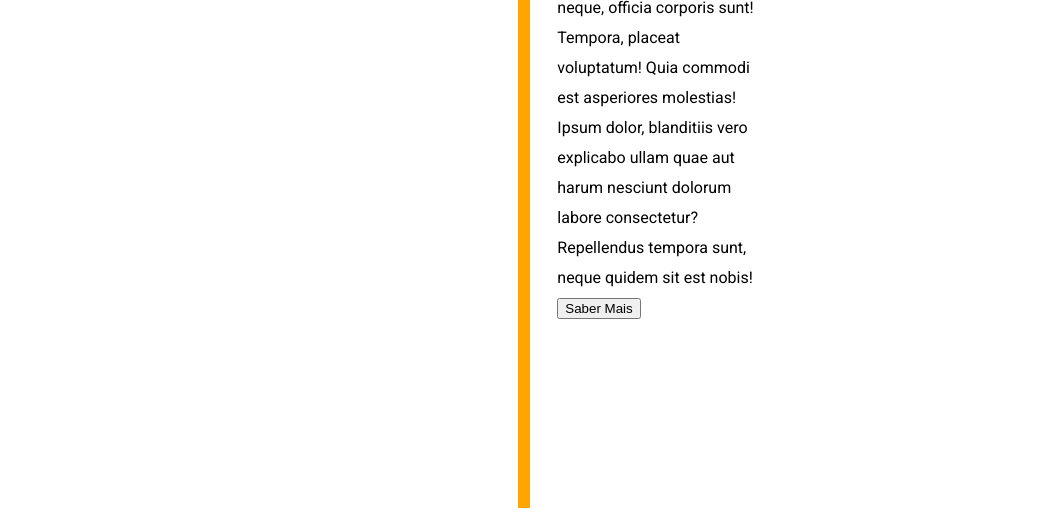
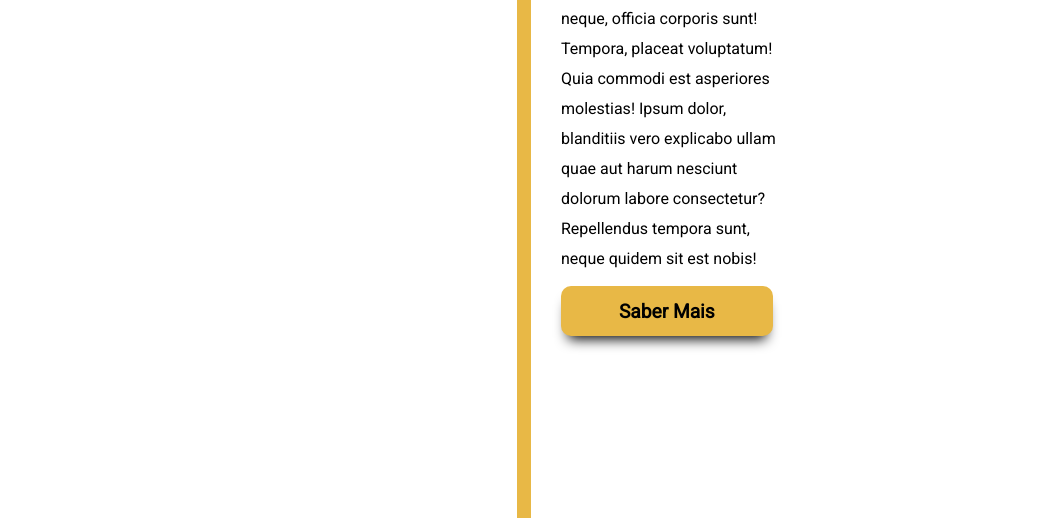
Before and after one commit to DaviSantana01/Designer, a plain HTML site: page index.html in a window 1280 px wide. Shown: the part 290-808 px from the top of the page, without its empty margins (116-1171 px from the left). Drawn offline with Linux system fonts and the light colour scheme.

Commit message:
Update style.css

```diff
--- a/css/style.css
+++ b/css/style.css
@@ -6,7 +6,7 @@
 }
 
 .pagina{
-    max-width: 900px;
+    max-width: 1000px;
     margin: 0 auto;
 
 }
@@ -56,7 +56,7 @@
 
 .banner div hr{
     margin: 0 3% 0 3% ;
-    background-color: orange;
+    background-color: rgb(232, 184, 70);
     padding: 0.7%;
     border: none;
     height: 80vh;
@@ -77,3 +77,23 @@
     width: 50%;
     line-height: 30px;
 }
+
+.banner div article button{
+    background-color: rgb(232, 184, 70);
+    transition: ease-in-out all 1s;
+    font-size: 1.2rem;
+    padding: 6% 25% 6% 25%;
+    cursor: pointer;
+    border-radius: 10px;
+    border: none;
+    font-weight: bolder;
+    font-family: var(---font-principal);
+    margin-top: 5%;
+    -webkit-box-shadow: 0px 10px 13px -7px #000000, 5px 5px 15px 5px rgba(0,0,0,0);
+box-shadow: 0px 10px 13px -7px #000000, 5px 5px 15px 5px rgba(0,0,0,0);
+}
+
+.banner div article button:hover{
+    background-color: rgb(255, 201, 74);
+    color: rgb(124, 124, 124);
+}
```
